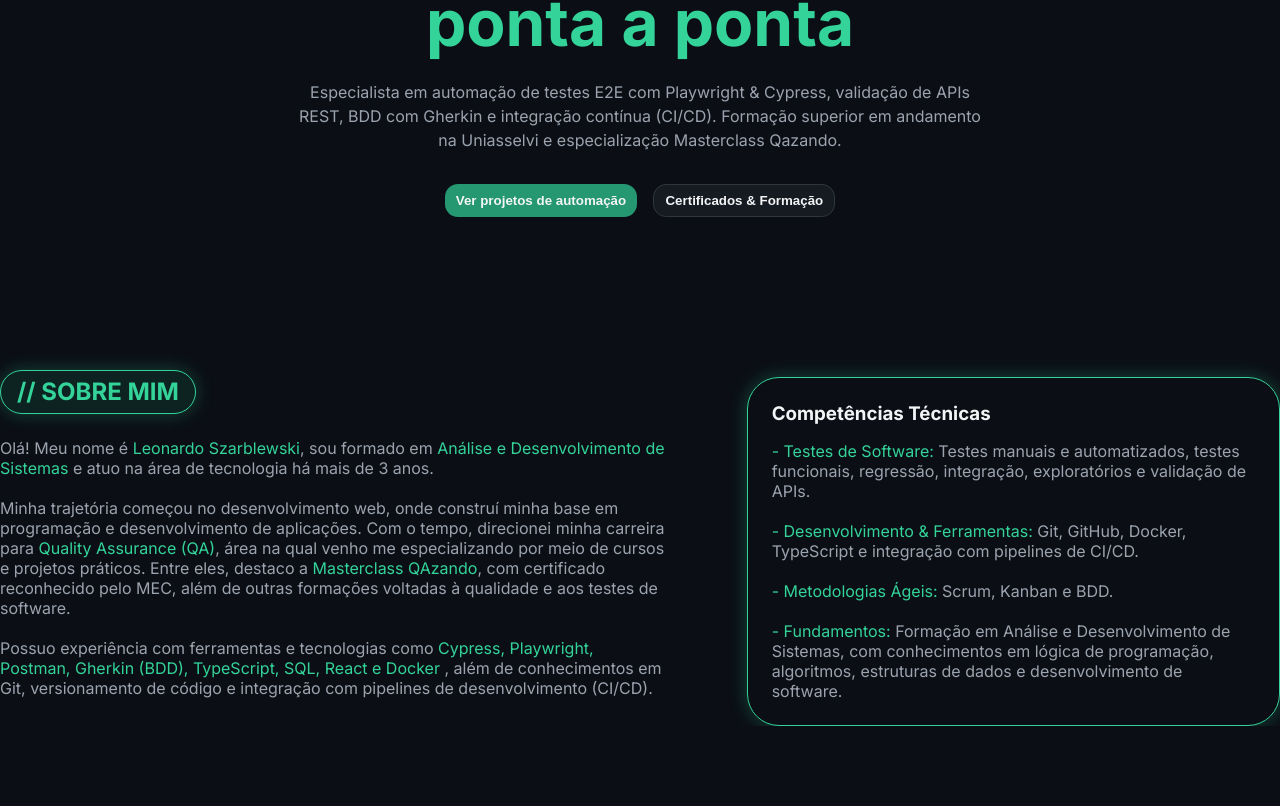
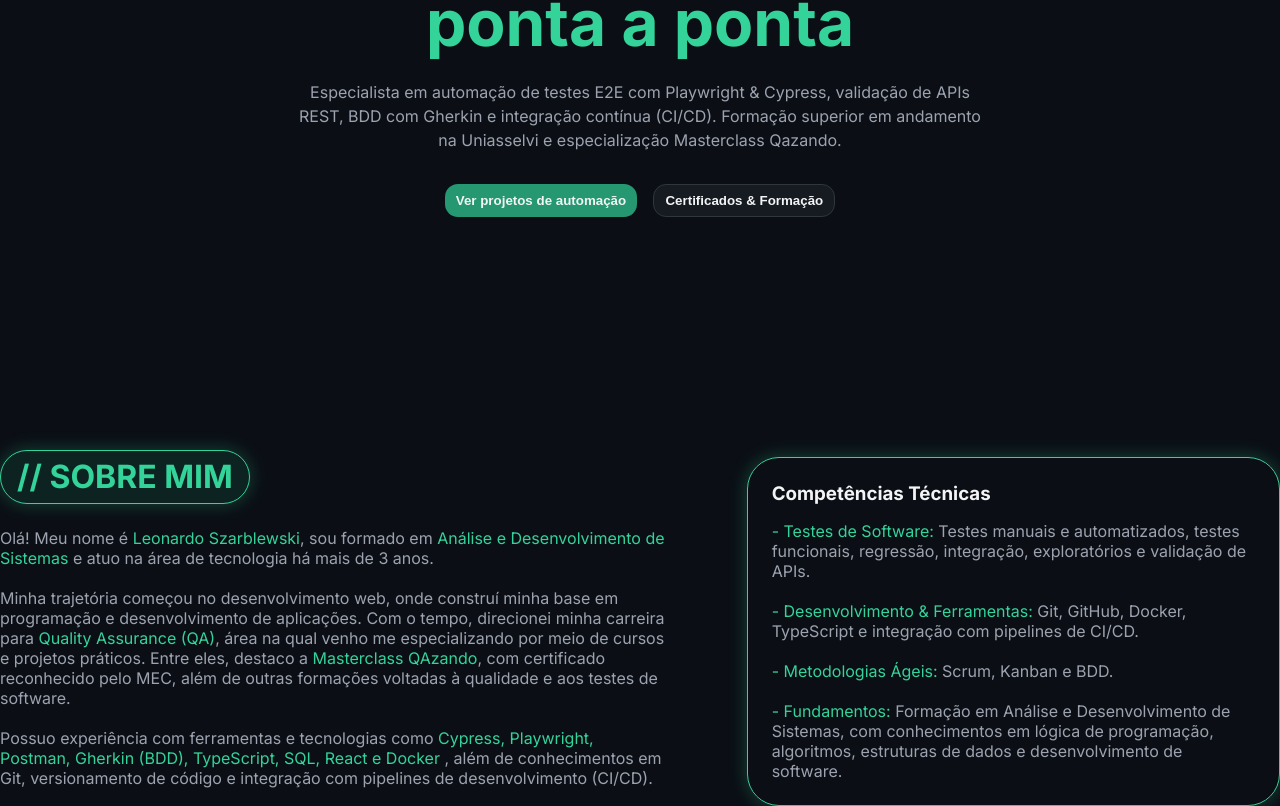
Before and after one commit to leonardoSzarblewski/portfolio, a React (Vite) app: page / in a window 1280 px wide. Shown: the part 397-1203 px from the top of the page. Before the commit the page ends 1123 px from the top, so only its background shows below. Built offline with nearby package versions, Linux system fonts and the light colour scheme.

Commit message:
update AboutMe component: change heading from h2 to h1 and adjust margin-top in styles

```diff
--- a/src/components/AboutMe.modules.css
+++ b/src/components/AboutMe.modules.css
@@ -3,7 +3,7 @@
   gap: 5rem;
 
   justify-content: center;
-  margin-top: 10rem;
+  margin-top: 15rem;
 }
 
 .timeline-aboutme {
--- a/src/components/AboutMe.tsx
+++ b/src/components/AboutMe.tsx
@@ -4,9 +4,9 @@
   return (
     <div className="container-aboutme">
       <div>
-        <h2>
+        <h1>
           <span className="aboutme">// SOBRE MIM</span>
-        </h2>
+        </h1>
 
         <p className="aboutme-text">
           Olá! Meu nome é <span>Leonardo Szarblewski</span>, sou formado em
```
